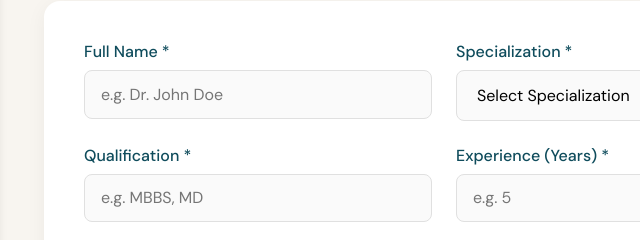
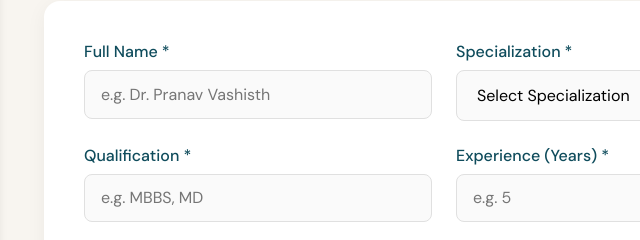
Before and after one commit to krishshandilya/lnmiit-health-centre, a plain HTML site: page frontend/add-doctor.html in a window 1280 px wide. Shown: the part 165-405 px from the top of the page, 264-904 px from the left. Drawn offline with Linux system fonts and the light colour scheme.

Commit message:
UI updates

```diff
--- a/frontend/add-doctor.html
+++ b/frontend/add-doctor.html
@@ -37,7 +37,7 @@
           <div class="form-row">
             <div class="form-group">
               <label for="name">Full Name *</label>
-              <input type="text" id="name" name="name" required placeholder="e.g. Dr. John Doe">
+              <input type="text" id="name" name="name" required placeholder="e.g. Dr. Pranav Vashisth">
             </div>
             <div class="form-group">
               <label for="specialization">Specialization *</label>
```
